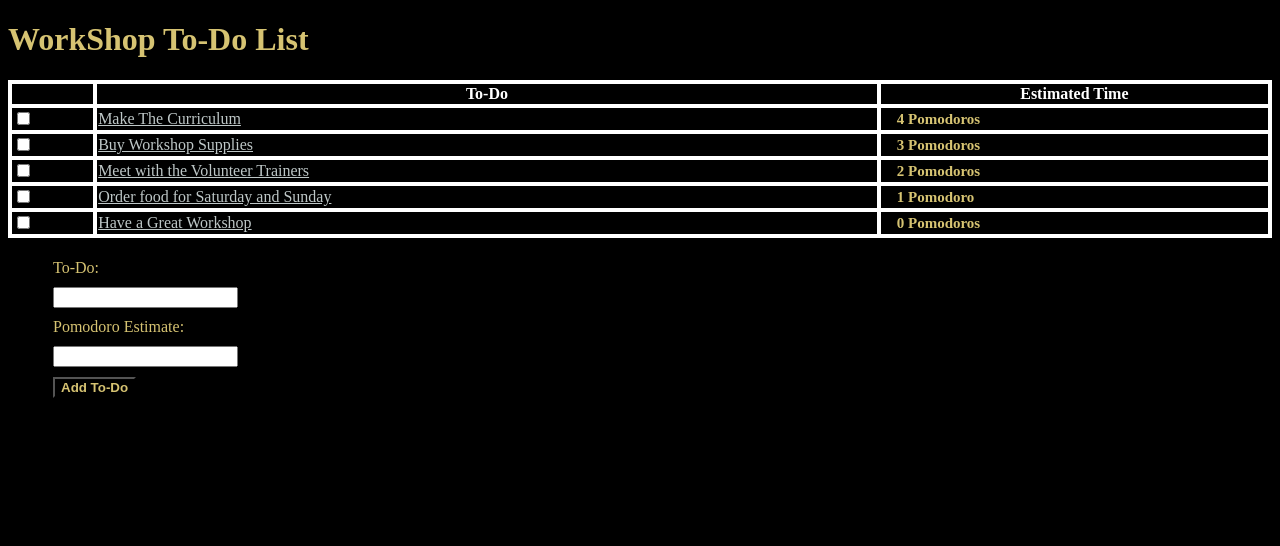
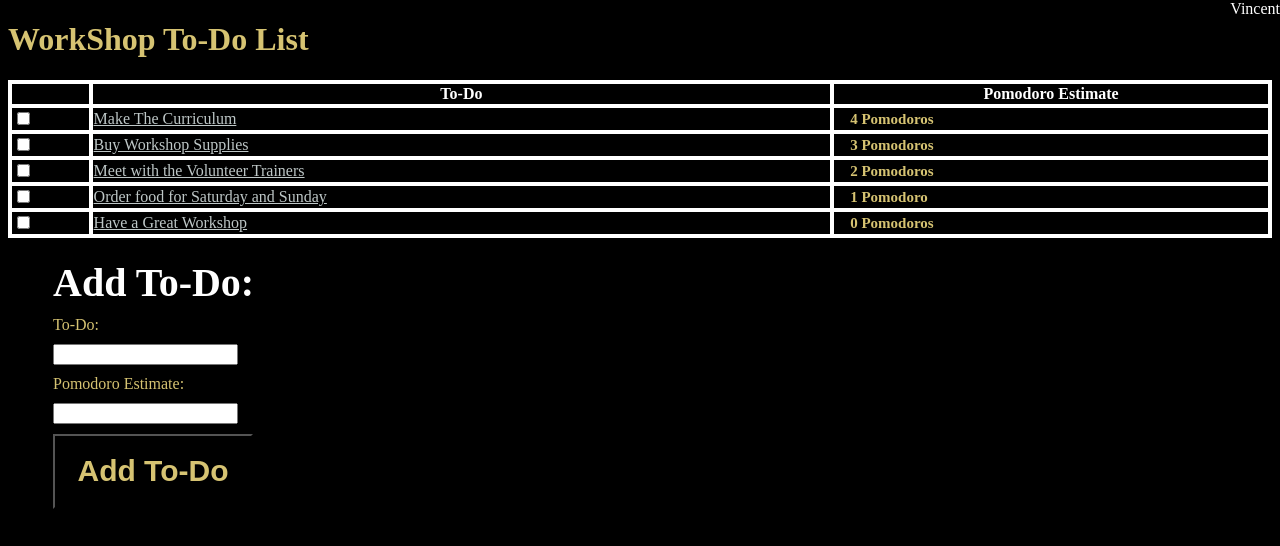
Before and after one commit to vincent1469/todo_app, a plain HTML site: page index.html in a window 1280 px wide. Drawn offline with Linux system fonts and the light colour scheme.

Commit message:
topright

```diff
--- a/index.css
+++ b/index.css
@@ -22,6 +22,12 @@ body {
     font-weight: bold;
     color: #d6c372;
     background-color: black;
+    width: 200px;
+    height: 75px;
+    font-size: 30px;
+}
+#add-new-todo-button:hover {
+    cursor:pointer;
 }
 a {
     color: #bec7c7;
@@ -34,3 +40,13 @@ h1 {
     color: #d6c372;
     font-weight: bold;
 }
+#add-todo {
+    color: white;
+    font-weight: bold;
+    font-size: 40px;
+}
+#top-right {
+    position: absolute;
+    top: 0;
+    right: 0;
+}
--- a/index.html
+++ b/index.html
@@ -10,7 +10,7 @@
               <tr>
                 <th> </th>
                 <th>To-Do</th>
-                <th>Estimated Time</th>
+                <th>Pomodoro Estimate</th>
               </tr>
               <tr>
                 <td><input type="checkbox"></td>
@@ -39,11 +39,13 @@
               </tr>
             </table>
             <ul>
+                <li id="add-todo">Add To-Do:</li>
                 <li>To-Do:</li>
                 <li><input type="text"></li>
                 <li>Pomodoro Estimate:</li>
                 <li><input type="number"></li>
                 <li><input id="add-new-todo-button" type="submit" value="Add To-Do"></li>
             </ul>
+      <div id="top-right">Vincent</div>
     </body>
 </html>
--- a/show.css
+++ b/show.css
@@ -16,3 +16,12 @@ a {
 .indentation {
     margin-left: 15px;
 }
+ul {
+    border: 2px solid white;
+    padding: 10px;
+}
+#top-right {
+    position: absolute;
+    top: 0;
+    right: 0;
+}
```
Also changed, not shown: show.html (+1 -0 lines).
